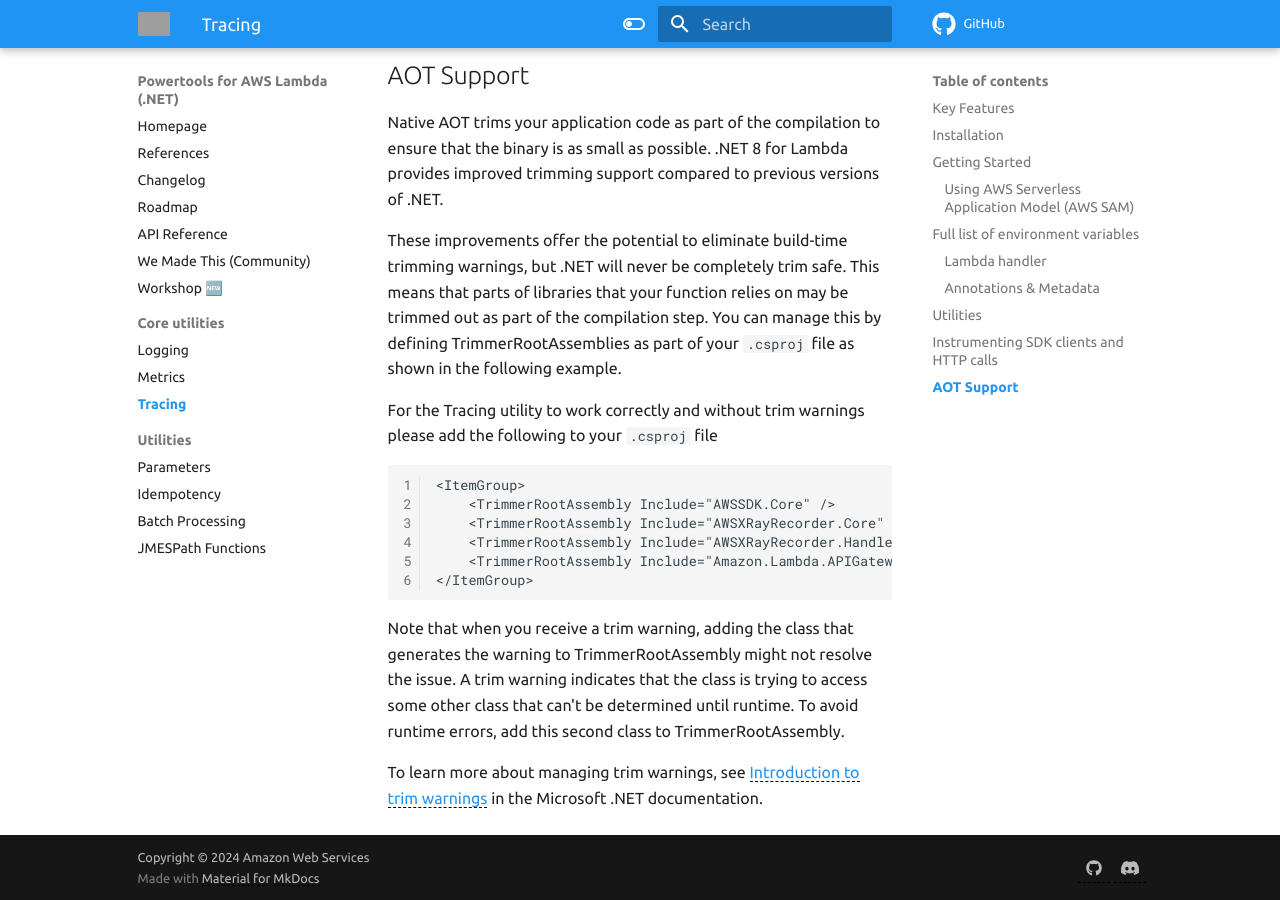
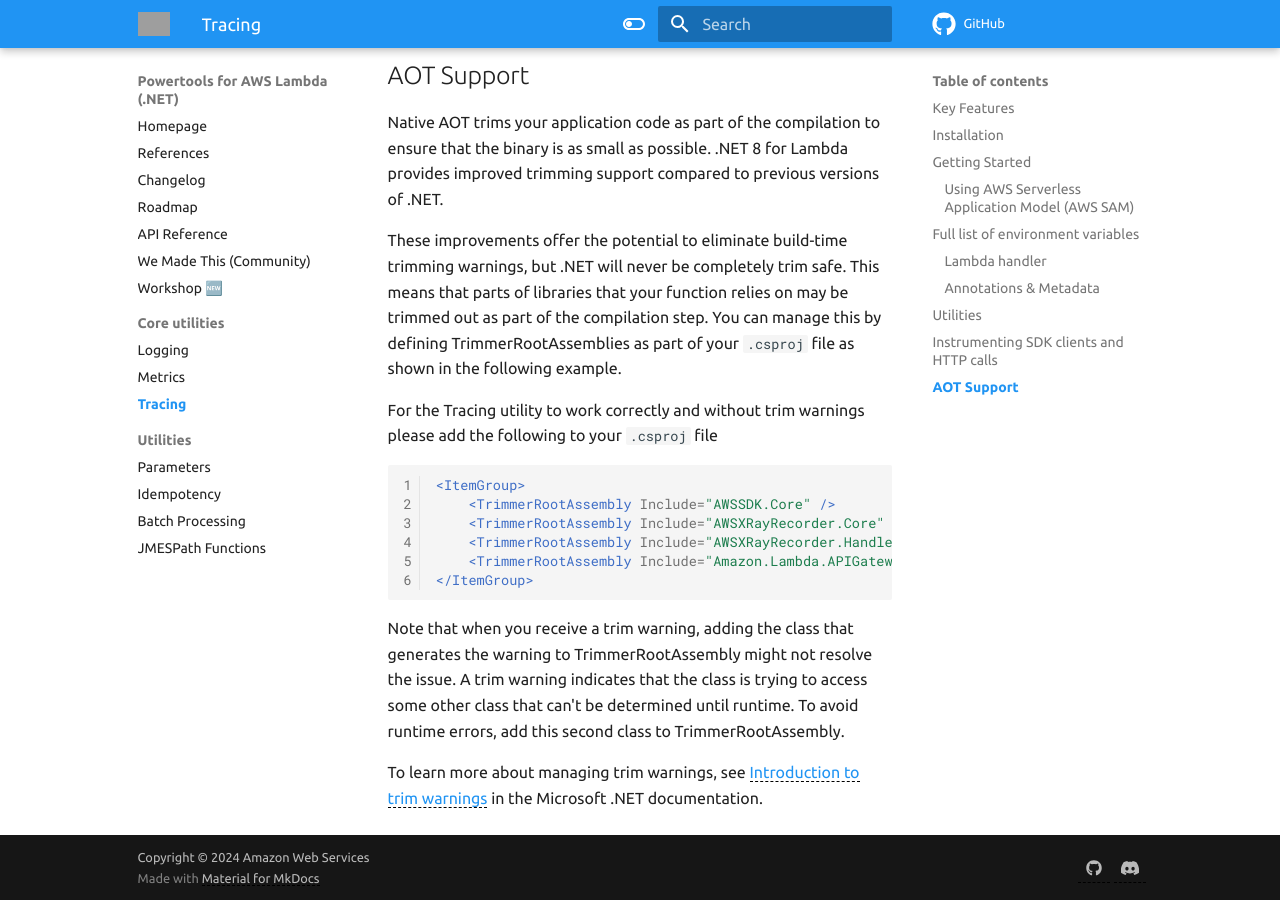
Before and after one commit to aws-powertools/powertools-lambda-dotnet, an MkDocs documentation site: the page built from docs/core/tracing.md, in a window 1280 px wide and 900 px high, scrolled down 6216 px. Built offline with MkDocs 1.6.1 and Material for MkDocs 9.7.7, drawn with Linux system fonts in a browser that asks for light colours; a script that is not in the unit is left out; comment, search, counter and statistics services are not loaded; the version menu is left out; grey boxes are pictures that could not be loaded.

Commit message:
Updating tracing docs for typo
Signed-off-by: Henrique Graca <999396+hjgraca@users.noreply.github.com>

````diff
--- a/docs/core/tracing.md
+++ b/docs/core/tracing.md
@@ -287,7 +287,7 @@ These improvements offer the potential to eliminate build-time trimming warnings
 
 For the Tracing utility to work correctly and without trim warnings please add the following to your `.csproj` file
 
-```xaml
+```xml
 <ItemGroup>
     <TrimmerRootAssembly Include="AWSSDK.Core" />
     <TrimmerRootAssembly Include="AWSXRayRecorder.Core" />
````
